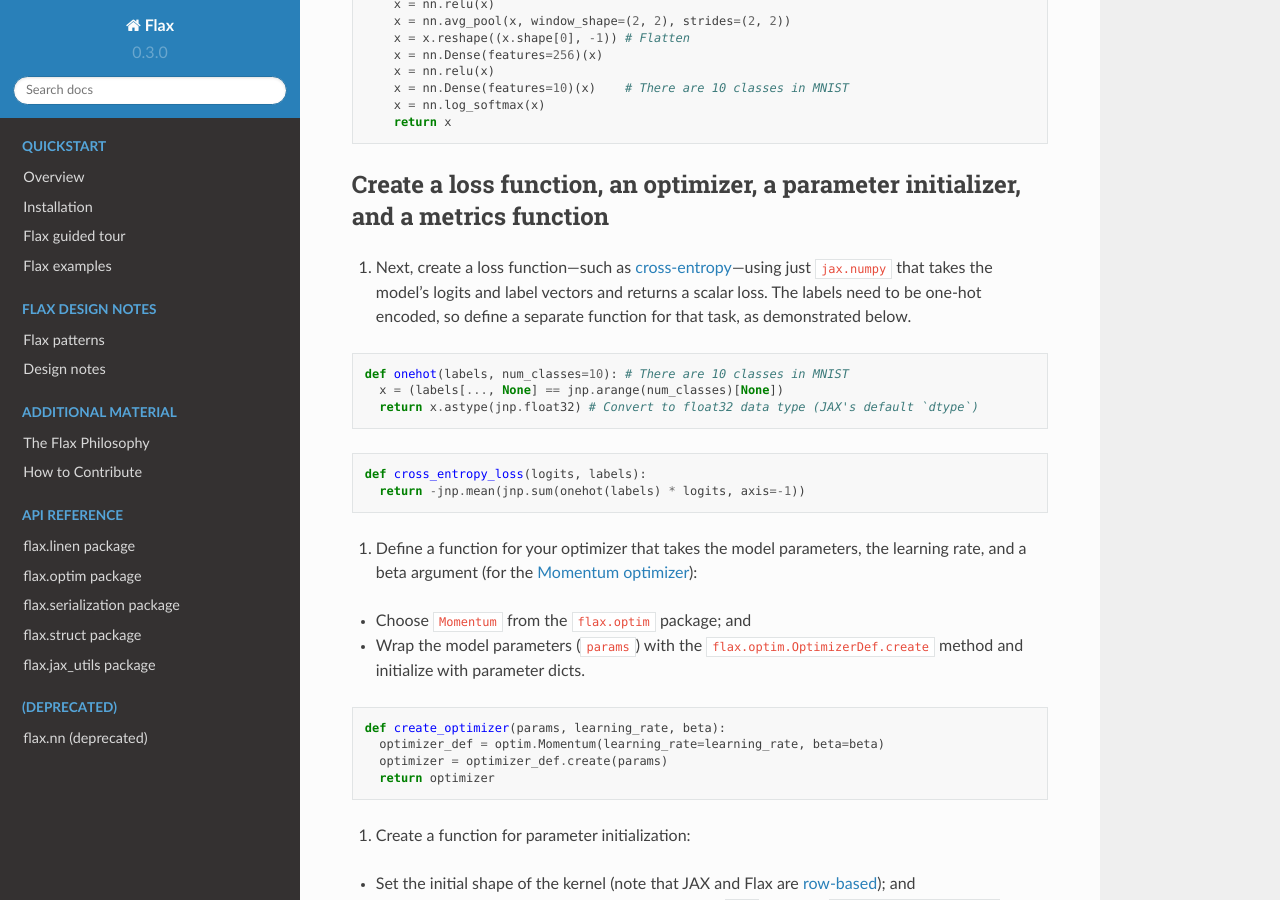
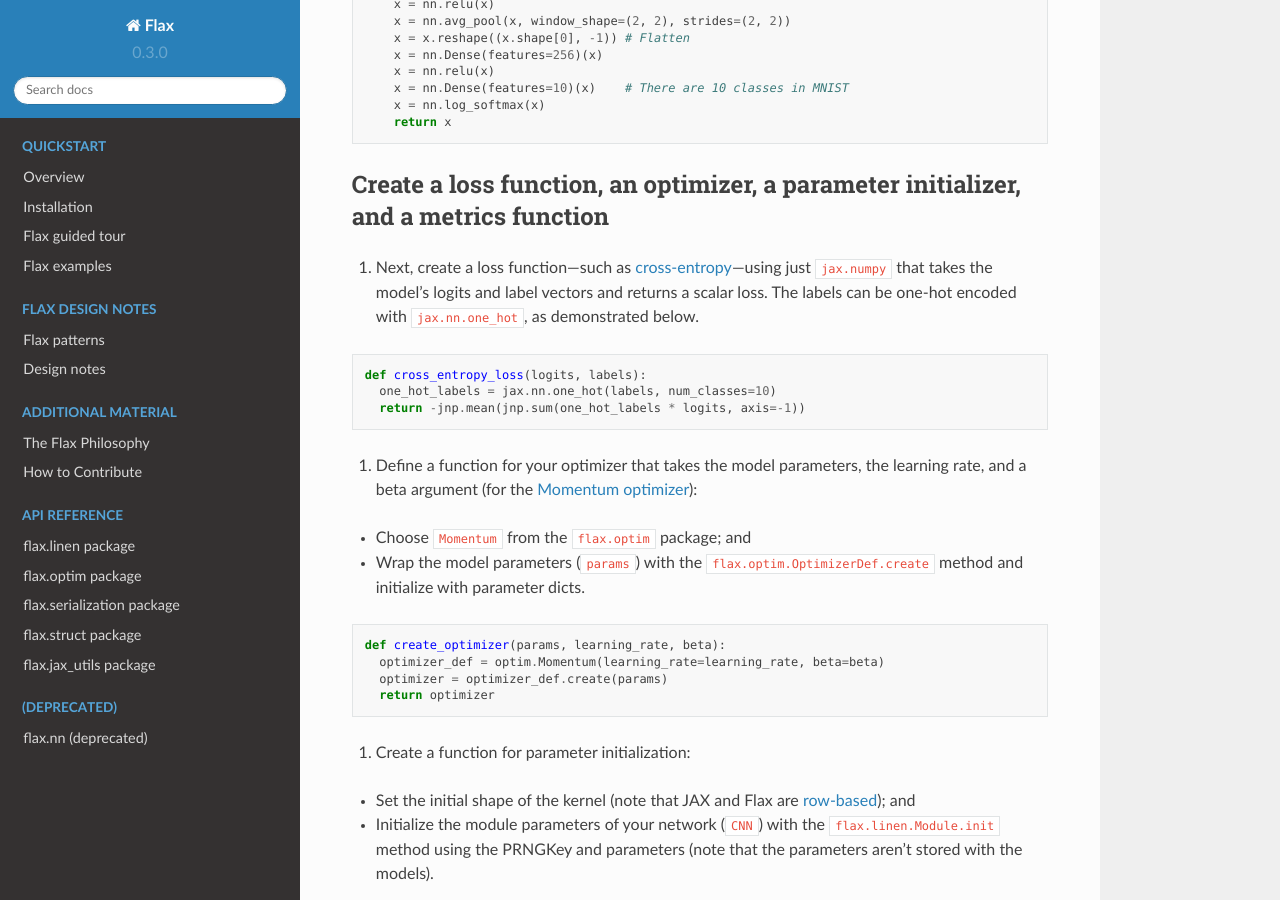
Before and after one commit to bortkomencw/flax, a Sphinx documentation site: the page built from docs/annotated_mnist.md, in a window 1280 px wide and 900 px high, scrolled down 1633 px. Built offline with Sphinx 7.4.7 and the Read the Docs theme 2.0.0, drawn with Linux system fonts in a browser that asks for light colours; the version number is read from the project's files by our own code.

Commit message:
Use jax.nn.one_hot instead of a custom one-hot encoder

````diff
--- a/docs/annotated_mnist.md
+++ b/docs/annotated_mnist.md
@@ -71,19 +71,13 @@ class CNN(nn.Module):
 
 ## Create a loss function, an optimizer, a parameter initializer, and a metrics function
 
-1. Next, create a loss function—such as [cross-entropy](https://en.wikipedia.org/wiki/Cross_entropy)—using just [`jax.numpy`](https://jax.readthedocs.io/en/latest/jax.numpy.html) that takes the model's logits and label vectors and returns a scalar loss. The labels need to be one-hot encoded, so define a separate function for that task, as demonstrated below.
-
-
-```python
-def onehot(labels, num_classes=10): # There are 10 classes in MNIST
-  x = (labels[..., None] == jnp.arange(num_classes)[None])
-  return x.astype(jnp.float32) # Convert to float32 data type (JAX's default `dtype`)
-```
+1. Next, create a loss function—such as [cross-entropy](https://en.wikipedia.org/wiki/Cross_entropy)—using just [`jax.numpy`](https://jax.readthedocs.io/en/latest/jax.numpy.html) that takes the model's logits and label vectors and returns a scalar loss. The labels can be one-hot encoded with [`jax.nn.one_hot`](https://jax.readthedocs.io/en/latest/_autosummary/jax.nn.one_hot.html), as demonstrated below.
 
 
 ```python
 def cross_entropy_loss(logits, labels):
-  return -jnp.mean(jnp.sum(onehot(labels) * logits, axis=-1))
+  one_hot_labels = jax.nn.one_hot(labels, num_classes=10)
+  return -jnp.mean(jnp.sum(one_hot_labels * logits, axis=-1))
 ```
 
 2. Define a function for your optimizer that takes the model parameters, the learning rate, and a beta argument (for the [Momentum optimizer](http://www.columbia.edu/~nq6/publications/momentum.pdf)):
````
